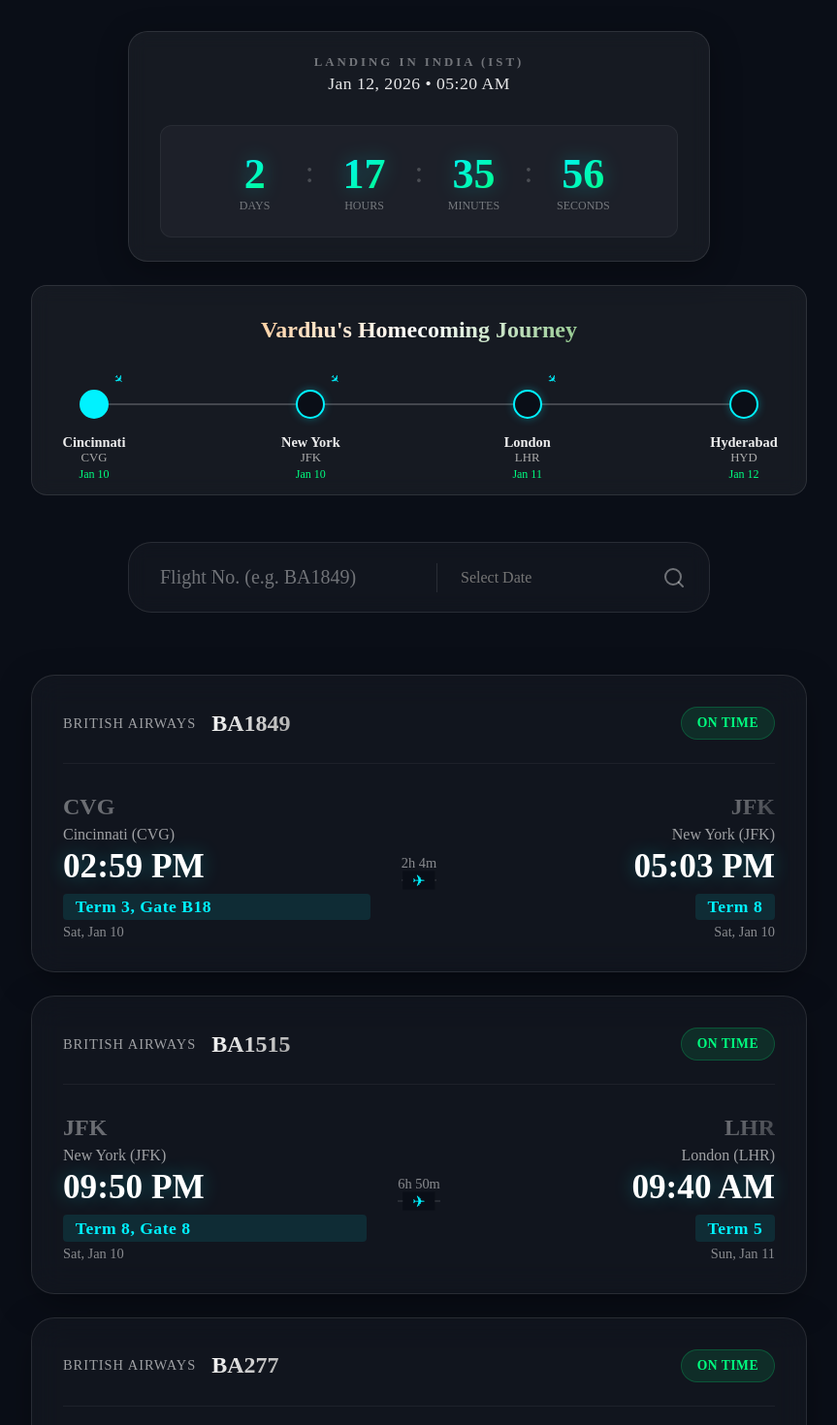
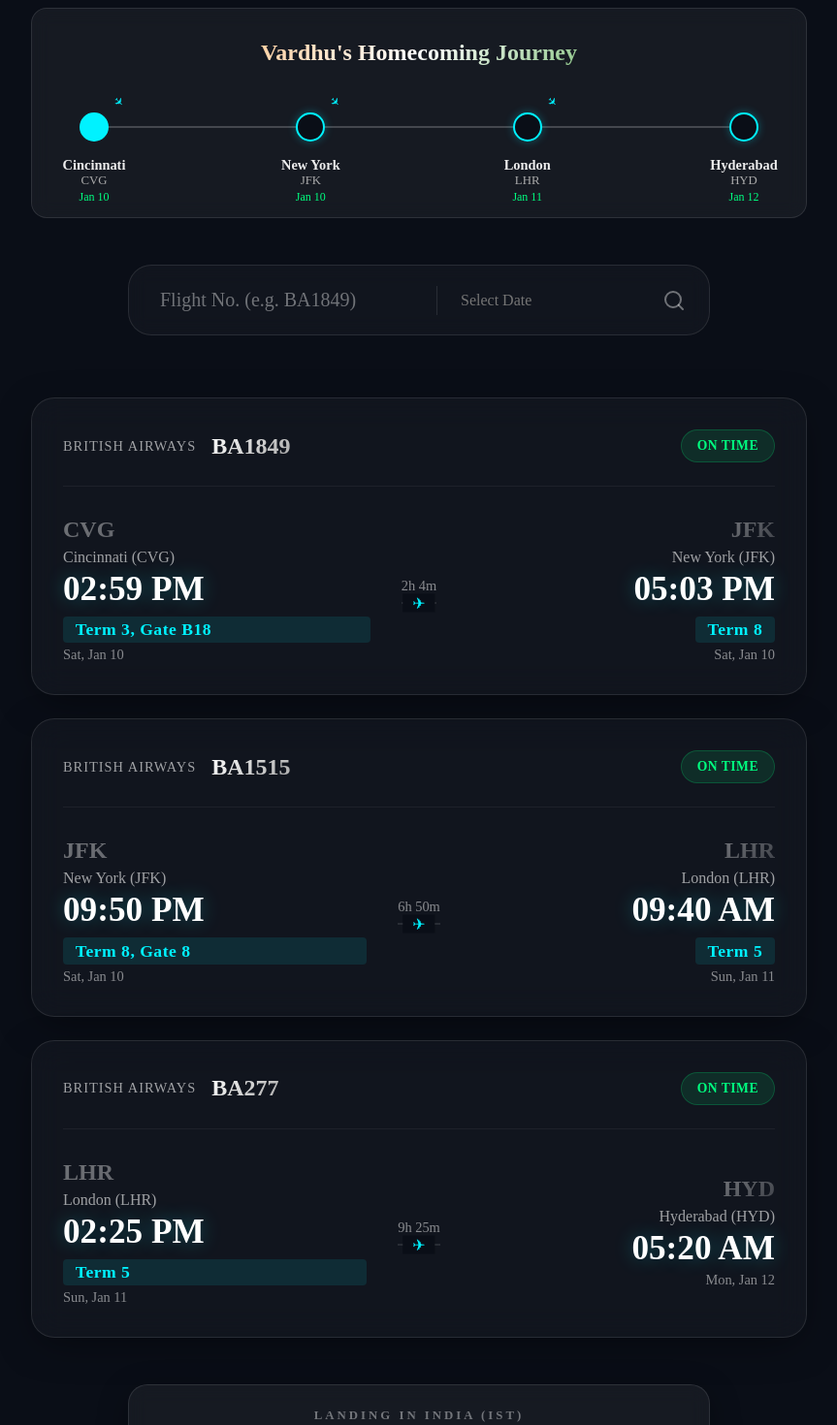
Before and after one commit to kc-writescode/FlightTracker, a Next.js app in the folder ProjectKC/: page / in a window 1280 px wide. Shown: the part 160-1630 px from the top of the page at 97% size, without its empty margins (208-1071 px from the left). Built offline with nearby package versions, Linux system fonts and the light colour scheme; no server answers.

Commit message:
UI: Reposition countdown below tracker and refine styles

```diff
--- a/ProjectKC/src/app/page.tsx
+++ b/ProjectKC/src/app/page.tsx
@@ -92,7 +92,6 @@ export default function Home() {
         <span>Welcome Home Akka ❤️ - KC</span>
       </h1>
 
-      <Countdown />
 
       <JourneyMap currentLeg={currentLeg} />
 
@@ -119,6 +118,8 @@ export default function Home() {
         )}
       </div>
 
+      <Countdown />
+
       <div className={styles.conceptImage}>
         <MagnifierImage
           src="/background.jpg"
```
